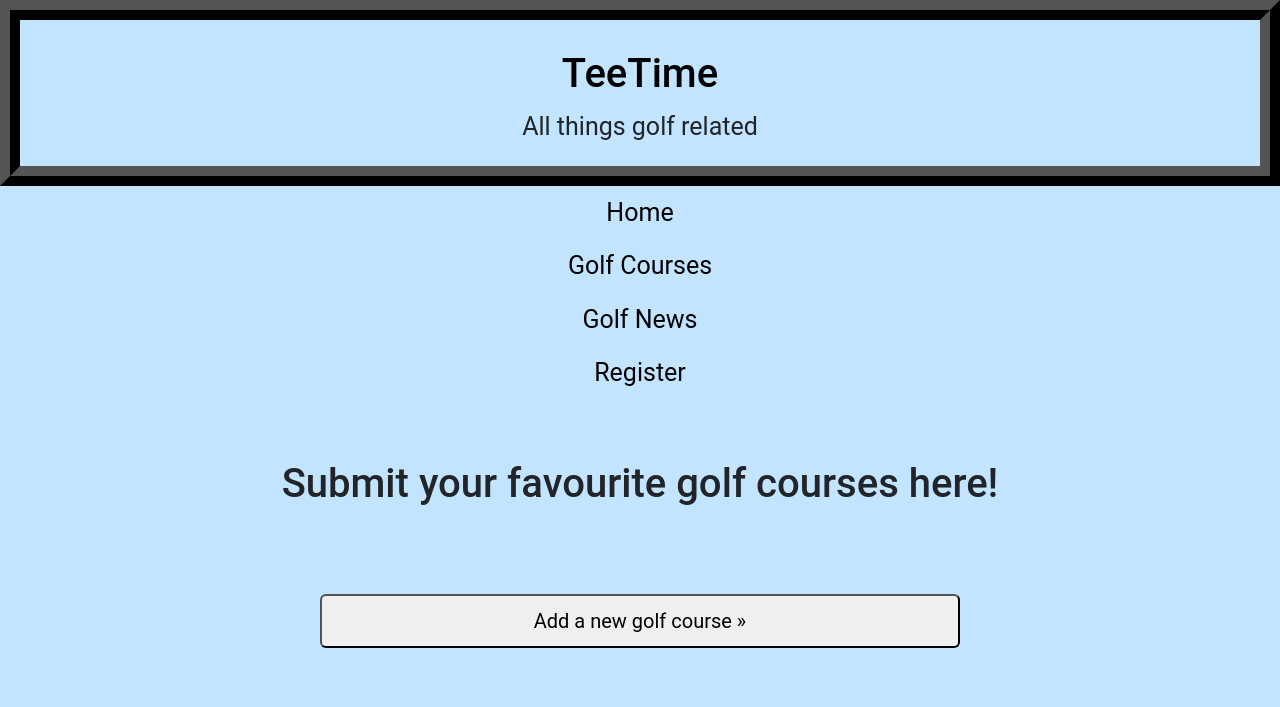
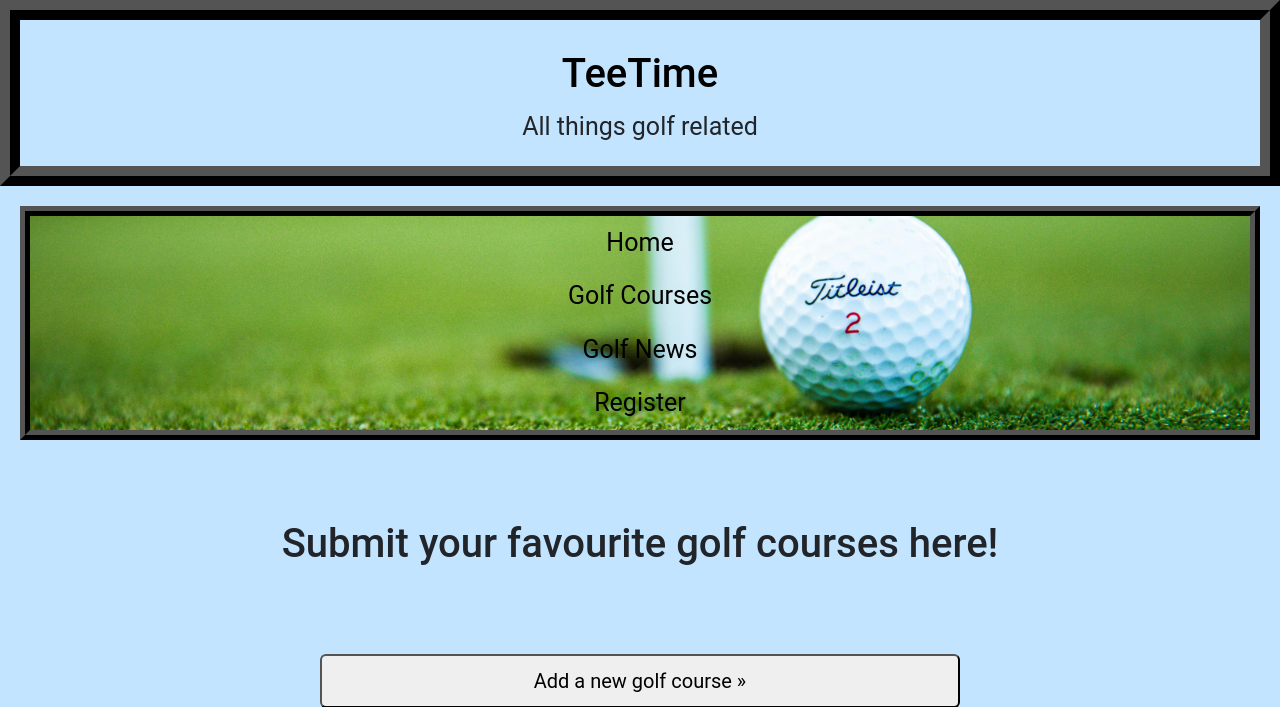
Before and after one commit to Drennan98/TeeTime, a Django app: page /list/ in a window 1280 px wide. Shown: the top 707 px of the page. Run offline with Django 5.2, Linux system fonts and the light colour scheme; some libraries are stand-ins or nearby versions.

Commit message:
Style navbr

```diff
--- a/static/css/style.css
+++ b/static/css/style.css
@@ -13,10 +13,13 @@ body {
     text-align: center;
 }
 
-.navbar-nav {
-    display: flex;
-    list-style-type: none;
-    padding: 0;
+nav {
+    border: 10px ridge black;
+    margin: 20px;
+    background-image: url(../images/nav-background.jpg);
+    background-size: 100%;
+    background-repeat: no-repeat;
+    background-position: center;
 }
 
 p {
```
Also changed, not shown: static/images/nav-background.jpg (added).
